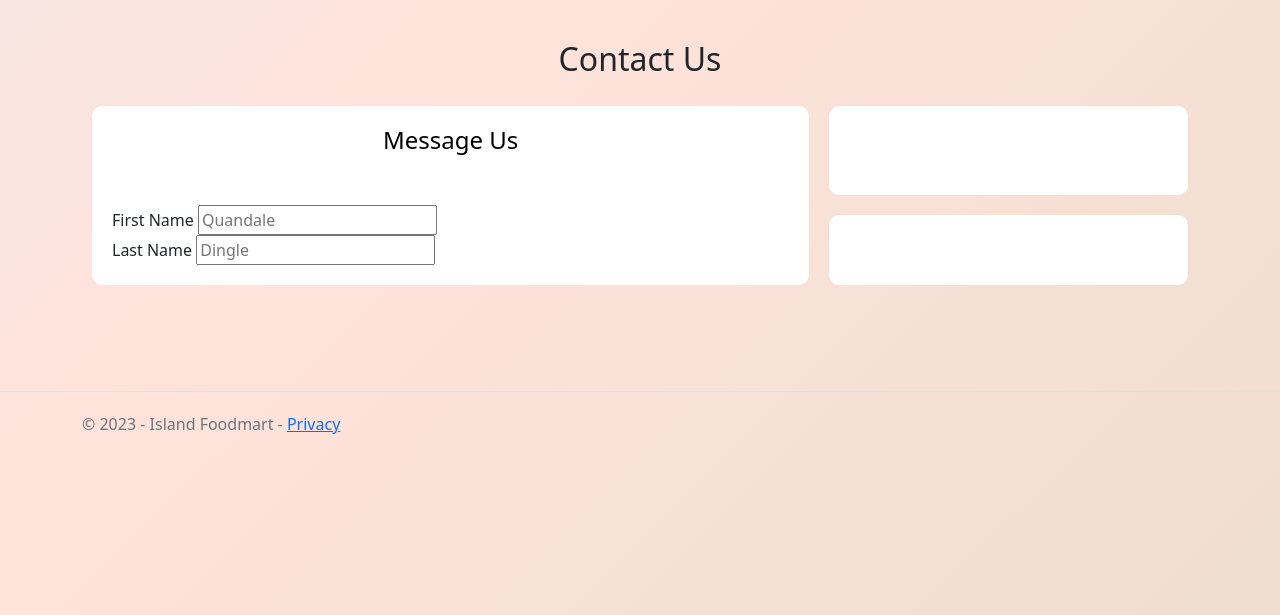
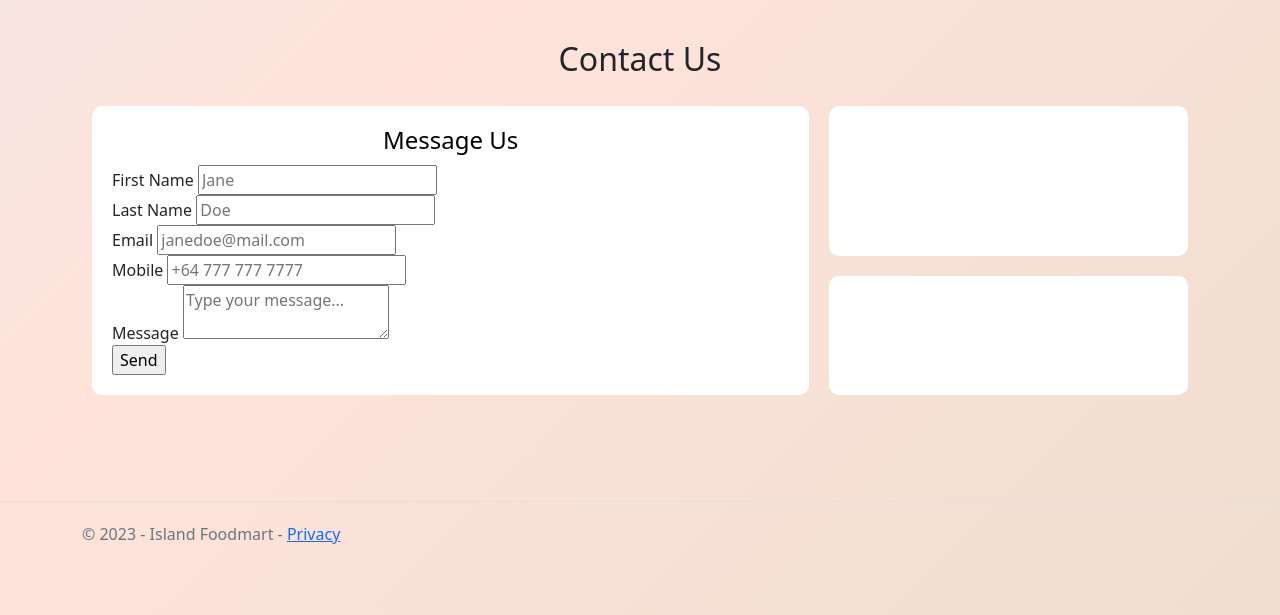
Before and after one commit to Sujal-Chand/IslandFoodmart, an ASP.NET Core app: page /Home/ContactUs in a window 1280 px wide. Shown: the part 56-671 px from the top of the page. Run offline with ASP.NET Core 8, Linux system fonts and the light colour scheme; style sheets or scripts are compiled from the project's sources; some libraries are stand-ins or nearby versions.

Commit message:
Contact form

```diff
--- a/IslandFoodmart/Views/Home/ContactUs.cshtml
+++ b/IslandFoodmart/Views/Home/ContactUs.cshtml
@@ -23,11 +23,35 @@
                         <div class="row50">
                             <div class="inputBox">
                                 <span>First Name</span>
-                                <input type="text" placeholder="Quandale">
+                                <input type="text" placeholder="Jane">
                             </div>
                             <div class="inputBox">
                                 <span>Last Name</span>
-                                <input type="text" placeholder="Dingle">
+                                <input type="text" placeholder="Doe">
+                            </div>
+                        </div>
+
+                        <div class="row50">
+                            <div class="inputBox">
+                                <span>Email</span>
+                                <input type="text" placeholder="janedoe@mail.com">
+                            </div>
+                            <div class="inputBox">
+                                <span>Mobile</span>
+                                <input type="text" placeholder="+64 777 777 7777">
+                            </div>
+                        </div>
+
+                        <div class="row100">
+                            <div class="inputBox">
+                                <span>Message</span>
+                                <textarea placeholder="Type your message..."></textarea>
+                            </div>
+                        </div>
+
+                        <div class="row100">
+                            <div class="inputBox">
+                                <input type="submit" value="Send">
                             </div>
                         </div>
                     </div>
--- a/IslandFoodmart/wwwroot/css/contact.css
+++ b/IslandFoodmart/wwwroot/css/contact.css
@@ -56,7 +56,7 @@ body
 .contact h3 {
     color: black;
     font-size: 1.5em;
-    margin-bottom: 50px;
+    margin-bottom: 10px;
     display: flex;
     justify-content: center;
 }
```
